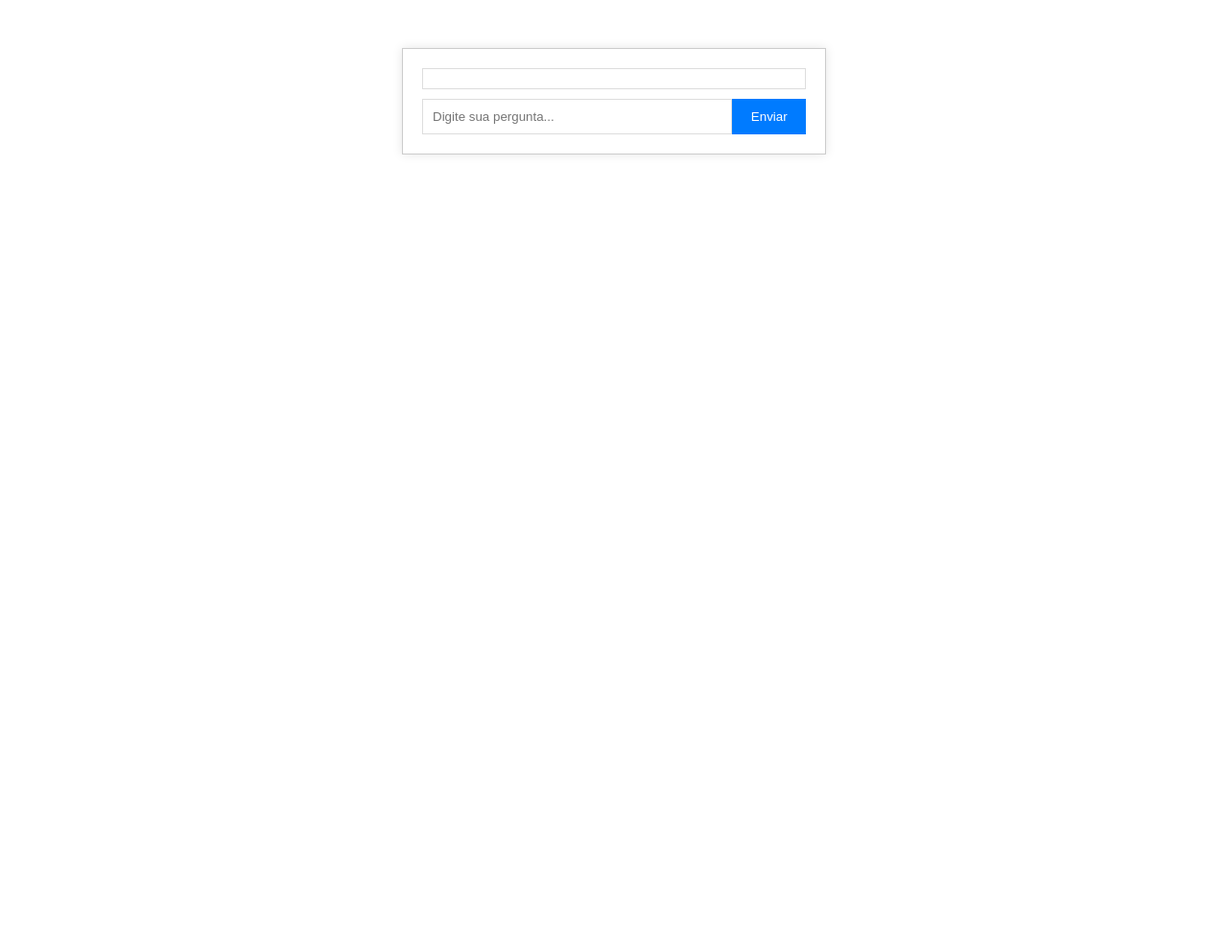
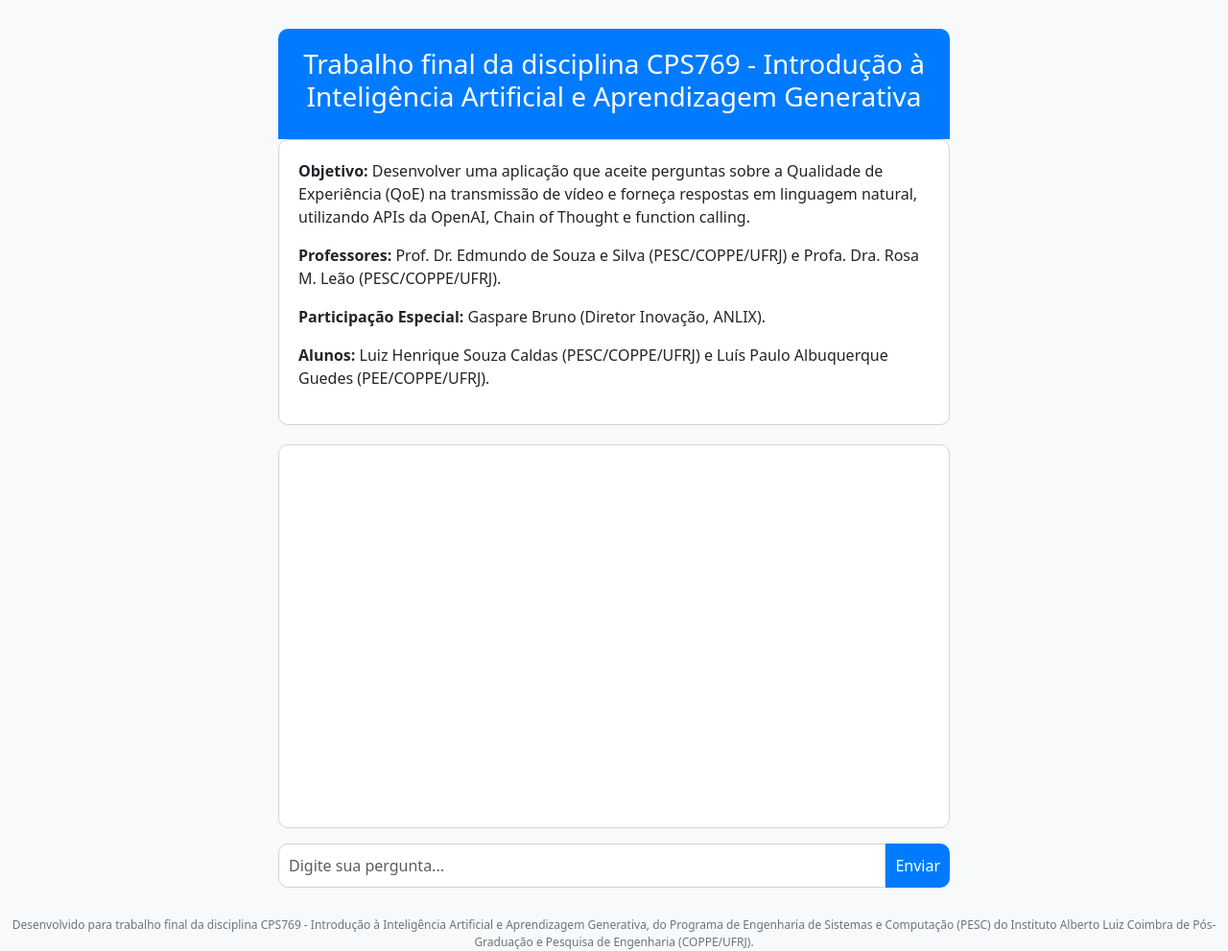
Before and after one commit to lhscaldas/trabalho-final-cps769, a Flask app: page / in a window 1280 px wide. Shown: the whole page at 96% size. Before the commit the page ends 161 px from the top, so only its background shows below. Run offline with Flask 3, Linux system fonts and the light colour scheme.

Commit message:
melhoria na interface

```diff
--- a/static/chatbot.js
+++ b/static/chatbot.js
@@ -29,7 +29,19 @@ function appendMessage(sender, message, className) {
     const chatBox = document.getElementById('chat-box');
     const messageElement = document.createElement('div');
     messageElement.classList.add('message', className);
-    messageElement.innerHTML = `<strong>${sender}:</strong> ${message}`;
+
+    let avatarHtml = '';
+    if (className === 'user') {
+        avatarHtml = '<div class="avatar" style="background-color: #007BFF;"></div>';
+    } else {
+        avatarHtml = '<div class="avatar" style="background-color: #6c757d;"></div>';
+    }
+
+    messageElement.innerHTML = `
+        ${avatarHtml}
+        <div class="message-content">${message}</div>
+    `;
+
     chatBox.appendChild(messageElement);
     chatBox.scrollTop = chatBox.scrollHeight;  // Rolagem automática para o final
 }
--- a/templates/index.html
+++ b/templates/index.html
@@ -3,25 +3,25 @@
 <head>
     <meta charset="UTF-8">
     <meta name="viewport" content="width=device-width, initial-scale=1.0">
-    <title>Chatbot</title>
+    <title>Chatbot de CPS769</title>
+    <link href="https://cdn.jsdelivr.net/npm/bootstrap@5.3.0-alpha1/dist/css/bootstrap.min.css" rel="stylesheet">
     <link rel="stylesheet" href="https://cdnjs.cloudflare.com/ajax/libs/font-awesome/6.0.0-beta3/css/all.min.css">
     <style>
         body {
-            font-family: Arial, sans-serif;
+            background-color: #f8f9fa;
         }
         .chat-container {
-            width: 400px;
-            margin: 50px auto;
-            border: 1px solid #ccc;
-            padding: 20px;
-            box-shadow: 0 0 10px rgba(0, 0, 0, 0.1);
+            max-width: 700px;
+            margin: 30px auto;
+            padding: 0;
         }
         .chat-box {
-            max-height: 300px;
+            height: 400px;
             overflow-y: scroll;
-            margin-bottom: 10px;
-            border: 1px solid #ddd;
-            padding: 10px;
+            padding: 20px;
+            background-color: #fff;
+            border: 1px solid #ced4da;
+            border-radius: 10px;
         }
         .message {
             margin: 10px 0;
@@ -29,37 +29,108 @@
         .message.user {
             text-align: right;
         }
+        .message.bot {
+            text-align: left;
+        }
         .input-container {
             display: flex;
+            margin-top: 15px;
         }
-        input[type="text"] {
-            width: 80%;
+        .input-container input {
+            flex-grow: 1;
             padding: 10px;
-            border: 1px solid #ddd;
+            border: 1px solid #ced4da;
+            border-radius: 10px 0 0 10px;
         }
-        button {
-            width: 20%;
-            padding: 10px;
+        .input-container button {
             background-color: #007BFF;
             color: white;
             border: none;
-            cursor: pointer;
+            padding: 10px;
+            border-radius: 0 10px 10px 0;
         }
-        button:hover {
-            background-color: #0056b3;
+        .header {
+            background-color: #007BFF;
+            color: white;
+            padding: 20px;
+            border-radius: 10px 10px 0 0;
+            text-align: center;
+        }
+        .header h1 {
+            font-size: 28px;
+        }
+        .header p {
+            font-size: 16px;
+        }
+        .avatar {
+            width: 40px;
+            height: 40px;
+            border-radius: 50%;
+            background-color: #007BFF;
+            display: inline-block;
+            margin-right: 10px;
+        }
+        .message-content {
+            display: inline-block;
+            max-width: 80%;
+            padding: 10px;
+            border-radius: 10px;
+            background-color: #f1f1f1;
+        }
+        .message.user .message-content {
+            background-color: #007BFF;
+            color: white;
+        }
+        .footer {
+            text-align: center;
+            margin-top: 20px;
+            font-size: 12px;
+            color: #6c757d;
+        }
+        .about-section {
+            background-color: #fff;
+            padding: 20px;
+            border-radius: 10px;
+            border: 1px solid #ced4da;
+            margin-bottom: 20px;
+        }
+        .about-section h3 {
+            color: #007BFF;
+            margin-bottom: 15px;
         }
     </style>
 </head>
 <body>
+
     <div class="chat-container">
+        <div class="header">
+            <h1>Trabalho final da disciplina CPS769 - Introdução à Inteligência Artificial e Aprendizagem Generativa</h1>
+
+        </div>
+
+        <div class="about-section">
+            <p><strong>Objetivo:</strong> Desenvolver uma aplicação que aceite perguntas sobre a Qualidade de Experiência (QoE) na transmissão de vídeo e forneça respostas em linguagem natural, utilizando APIs da OpenAI, Chain of Thought e function calling.</p>
+            <p><strong>Professores:</strong> Prof. Dr. Edmundo de Souza e Silva (PESC/COPPE/UFRJ) e Profa. Dra. Rosa M. Leão (PESC/COPPE/UFRJ).</p>
+            <p><strong>Participação Especial:</strong> Gaspare Bruno (Diretor Inovação, ANLIX).</p>
+            <p><strong>Alunos:</strong> Luiz Henrique Souza Caldas (PESC/COPPE/UFRJ) e  Luís Paulo Albuquerque Guedes (PEE/COPPE/UFRJ).</p>
+        </div>
+
         <div class="chat-box" id="chat-box">
-            <!-- Mensagens serão inseridas aqui -->
+            <!-- Mensagens aparecerão aqui -->
         </div>
-        <div class="input-container">
-            <input type="text" id="user-input" placeholder="Digite sua pergunta..." />
-            <button onclick="sendMessage()">Enviar</button>
+
+        <div class="input-container mt-3">
+            <input type="text" id="user-input" class="form-control" placeholder="Digite sua pergunta...">
+            <button class="btn btn-primary" onclick="sendMessage()">Enviar</button>
         </div>
     </div>
+
+    <div class="footer">
+        Desenvolvido para trabalho final da disciplina CPS769 - Introdução à Inteligência Artificial e Aprendizagem Generativa, do Programa de Engenharia de Sistemas e Computação (PESC) do Instituto Alberto Luiz Coimbra de Pós-Graduação e Pesquisa de Engenharia (COPPE/UFRJ).
+    </div>
+
     <script src="{{ url_for('static', filename='chatbot.js') }}"></script>
+
+    <script src="https://cdn.jsdelivr.net/npm/bootstrap@5.3.0-alpha1/dist/js/bootstrap.bundle.min.js"></script>
 </body>
 </html>
```
